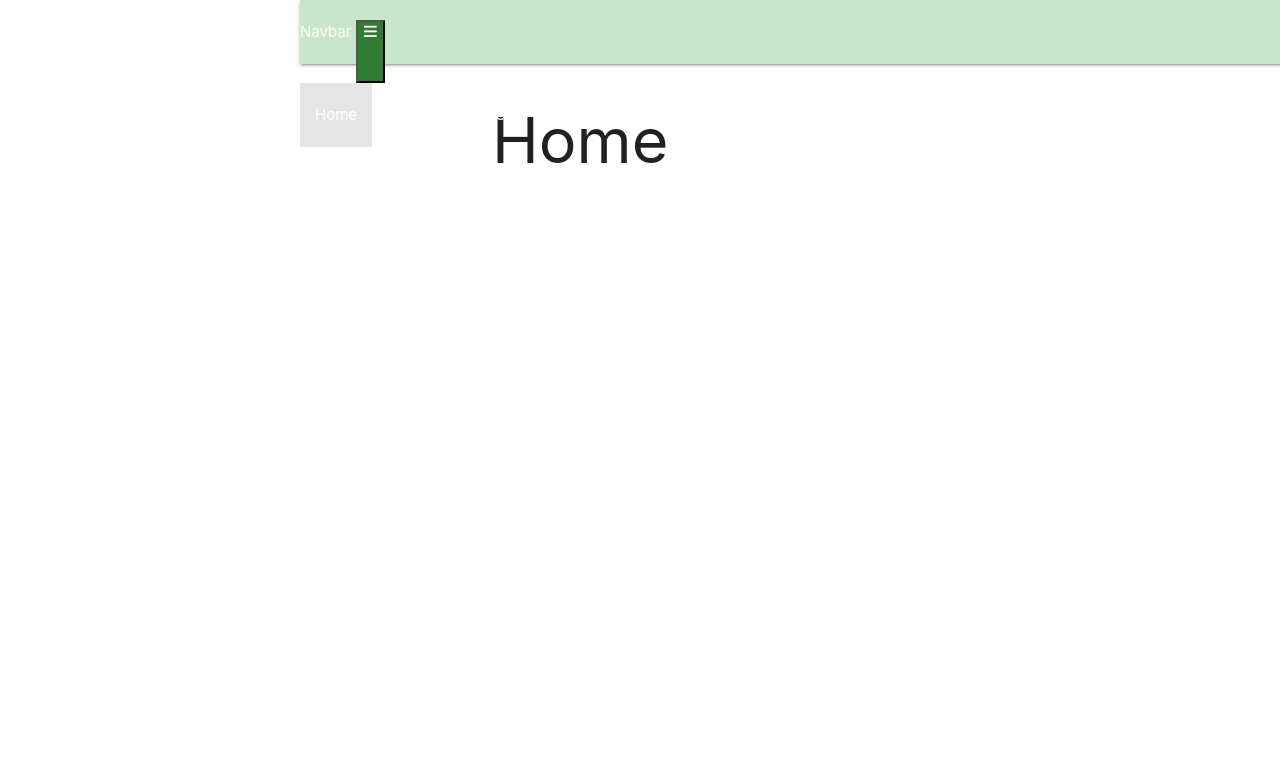
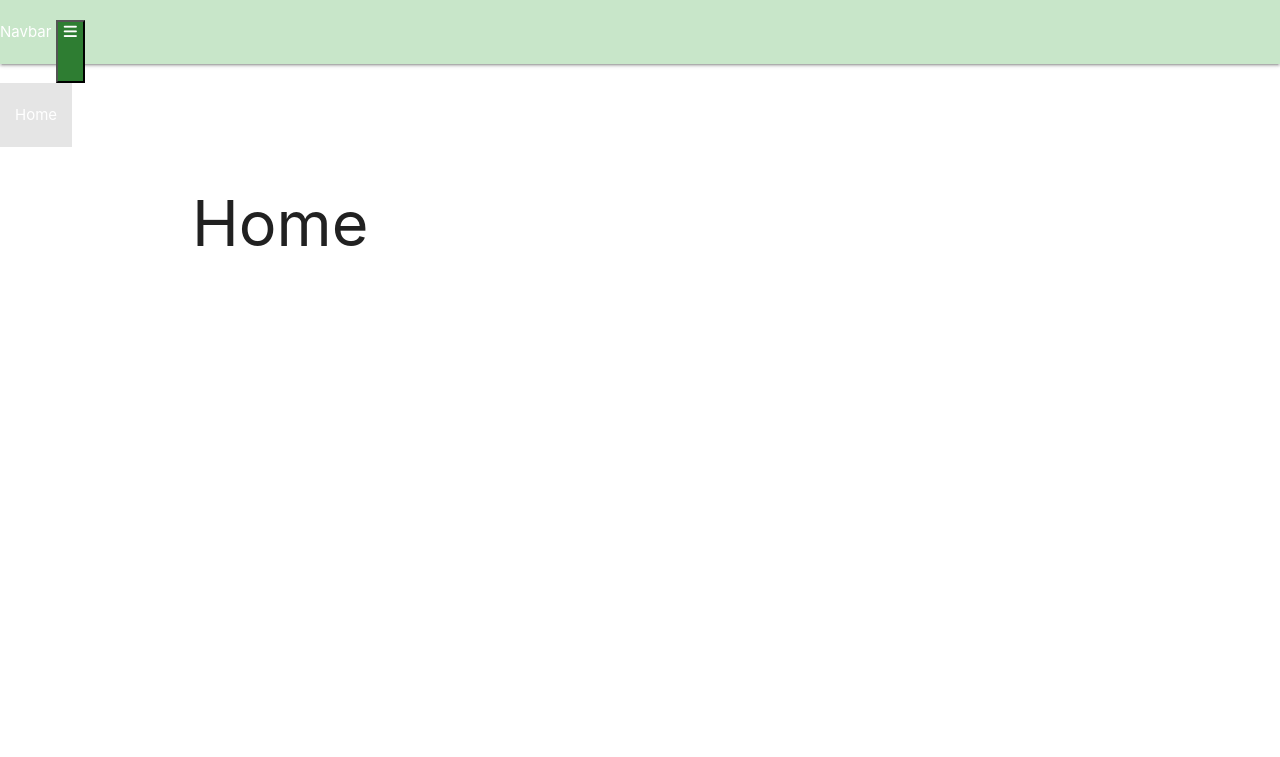
Before and after one commit to m3lfrancisco/greenthumbsup, a Django app: page / in a window 1280 px wide. Shown: the top 757 px of the page. Run offline with Django 4.2, Linux system fonts and the light colour scheme; some libraries are stand-ins or nearby versions.

Commit message:
getting rid of sidebar padding from css and removing class from <header>

```diff
--- a/main_app/static/css/style.css
+++ b/main_app/static/css/style.css
@@ -14,7 +14,7 @@ footer.page-footer {
 }
 
 header, main, footer {
-    padding-left: 300px;
+    /* padding-left: 300px; */
 }
 
 @media only screen and (max-width: 992px) {
--- a/main_app/templates/base.html
+++ b/main_app/templates/base.html
@@ -14,9 +14,9 @@
     <script src="https://kit.fontawesome.com/9c55a8de8f.js" crossorigin="anonymous"></script>
 </head>
 <body>
-    <header class="navbar-fixed">
+    {% comment %} <header class="navbar-fixed"> {% endcomment %}
         {% comment %} <nav class="nav-wrapper"> {% endcomment %}
-
+                    <header>
                         <nav class="navbar navbar-light green lighten-4 mb-4">
                             <!-- Navbar brand -->
                             <a class="navbar-brand" href="#">Navbar</a>
```
